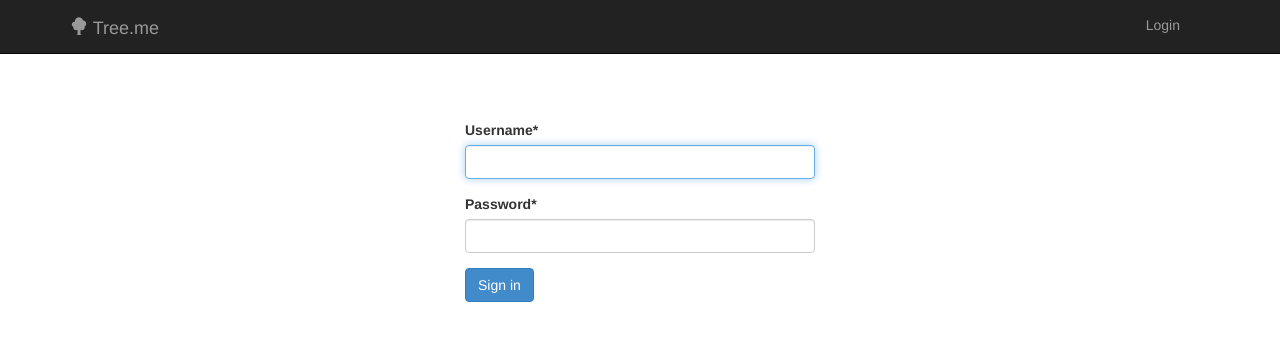
After one commit to bajubullet/twitter-clone, a Django app: page /login/ in a window 1280 px wide. The commit adds this page. Shown: the top 341 px of the page. Run offline with Django 3.2, Linux system fonts and the light colour scheme; some libraries are stand-ins or nearby versions.

Commit message:
Added login view and some redirects.

```diff
--- a/website/profiles/forms.py
+++ b/website/profiles/forms.py
@@ -1,7 +1,7 @@
 from crispy_forms.helper import FormHelper
 from crispy_forms.layout import Submit
 from django import forms
-from django.contrib.auth.forms import UserCreationForm
+from django.contrib.auth.forms import UserCreationForm, AuthenticationForm
 from django.contrib.auth.models import ContentType
 from django.contrib.auth.models import Permission
 from django.utils.translation import ugettext as _
@@ -42,7 +42,7 @@ class CreateUserForm(UserCreationForm):
     self.helper.form_id = 'id-signupFrom'
     self.helper.form_method = 'post'
     self.helper.form_action = '/signup/'
-    self.helper.add_input(Submit('submit', 'Sign up'))
+    self.helper.add_input(Submit('submit', _('Sign up')))
 
 
   def clean_username(self):
@@ -71,3 +71,14 @@ class CreateUserForm(UserCreationForm):
         self.cleaned_data['username'], self.cleaned_data['email'],
         self.cleaned_data['password1'])
     return _add_post_permissions(site_user)
+
+
+class LoginForm(AuthenticationForm):
+
+  def __init__(self, *args, **kwargs):
+    super(LoginForm, self).__init__(*args, **kwargs)
+    self.helper = FormHelper()
+    self.helper.form_id = 'id-loginForm'
+    self.helper.form_method = 'post'
+    self.helper.form_action = '/login/'
+    self.helper.add_input(Submit('submit', _('Sign in')))
--- a/website/profiles/views.py
+++ b/website/profiles/views.py
@@ -1,9 +1,11 @@
 from django.conf import settings
 from django.contrib.auth import authenticate, login
+from django.core.urlresolvers import reverse
+from django.http import HttpResponseRedirect
 from django.shortcuts import render_to_response
 from django.template import RequestContext
 
-from forms import CreateUserForm
+from forms import CreateUserForm, LoginForm
 
 
 def signup(request):
@@ -15,7 +17,7 @@ def signup(request):
     if user is not None:
       if user.is_active:
         login(request, user)
-        # Redirect to success page.
+        return HttpResponseRedirect(reverse(landing))
       else:
         # Return disabled account error msg.
         pass
@@ -27,5 +29,17 @@ def signup(request):
   }))
 
 
-def home(request):
-  return render_to_response('base.html', RequestContext(request, {}))
+def login_user(request):
+  form = LoginForm(data=request.POST or None)
+  if form.is_valid():
+    login(request, form.get_user())
+    return HttpResponseRedirect(reverse(landing))
+  return render_to_response('profiles/login.html', RequestContext(request, {
+    'login_form': form,
+  }))
+
+
+def landing(request):
+  if not request.user.is_authenticated():
+    return HttpResponseRedirect(reverse(signup))
+  return render_to_response('home.html', RequestContext(request, {}))
--- a/website/static/css/site.css
+++ b/website/static/css/site.css
@@ -1,3 +1,7 @@
 body {
   padding-top: 60px;
 }
+
+#id-loginForm {
+  padding-top: 60px;
+}
--- a/website/templates/base.html
+++ b/website/templates/base.html
@@ -35,13 +35,16 @@
             <span class="icon-bar"></span>
             <span class="icon-bar"></span>
           </button>
-          <a class="navbar-brand" href="#"><span class="glyphicon glyphicon-tree-deciduous"></span> Tree.me</a>
+          <a class="navbar-brand" href="/"><span class="glyphicon glyphicon-tree-deciduous"></span> Tree.me</a>
         </div>
         <div class="collapse navbar-collapse">
           {% block navbar %}
           <ul class="nav navbar-nav pull-right">
-            <li><a href="#">{% if user.username %}{{ user.username }}{% else %}Login{% endif %}</a></li>
-          </ul>
+            {% if user.username %}
+              <li><a href="#">{{ user.username }}</a></li>
+            {% else %}
+              <li><a href="{% url 'login-user' %}">Login</a></li>
+            {% endif %}
           {% endblock %}
         </div><!--/.nav-collapse -->
       </div>
--- /dev/null
+++ b/website/templates/profiles/login.html
@@ -0,0 +1,7 @@
+{% extends 'base.html' %}
+{% load crispy_forms_tags %}
+{% block container %}
+<div class="col-md-4 col-md-offset-4">
+  {% crispy login_form login_form.helper %}
+</div>
+{% endblock %}
--- a/website/templates/profiles/signup.html
+++ b/website/templates/profiles/signup.html
@@ -8,7 +8,6 @@
   </div>
   <div class="col-md-6">
     <h3>Signup here, its free !!</h3>
-    {% csrf_token %}
     {% crispy signup_form signup_form.helper %}
   </div>
 </div>
--- a/website/website/urls.py
+++ b/website/website/urls.py
@@ -1,5 +1,5 @@
 from django.conf.urls import patterns, include, url
-from profiles.views import signup, home
+from profiles.views import signup, login_user, landing
 from django.contrib import admin
 admin.autodiscover()
 
@@ -12,9 +12,10 @@ urlpatterns = patterns('',
     # url(r'^admin/doc/', include('django.contrib.admindocs.urls')),
 
     url(r'^admin/', include(admin.site.urls)),
+    url(r'^$', landing, name='landing'),
+    url(r'^login/$', login_user, name='login-user'),
     url(r'^signup/$', signup, name='signup-user'),
     url(r'^posts/', include('posts.urls')),
     url(r'^api-auth/', include('rest_framework.urls',
         namespace='rest_framework')),
-    url(r'^$', home, name='home'),
 )
```
Also changed, not shown: website/templates/home.html (added, +7 -0 lines).
